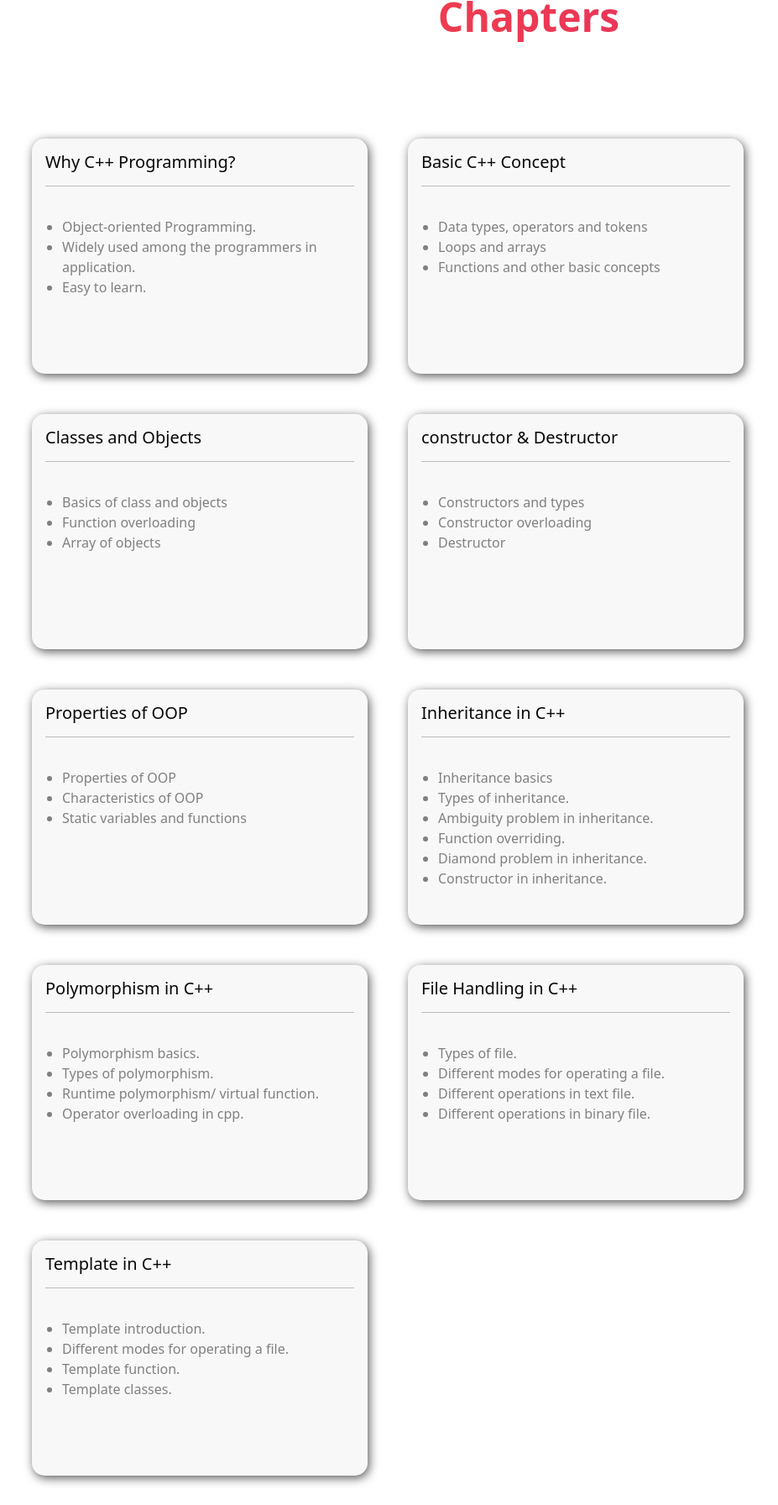
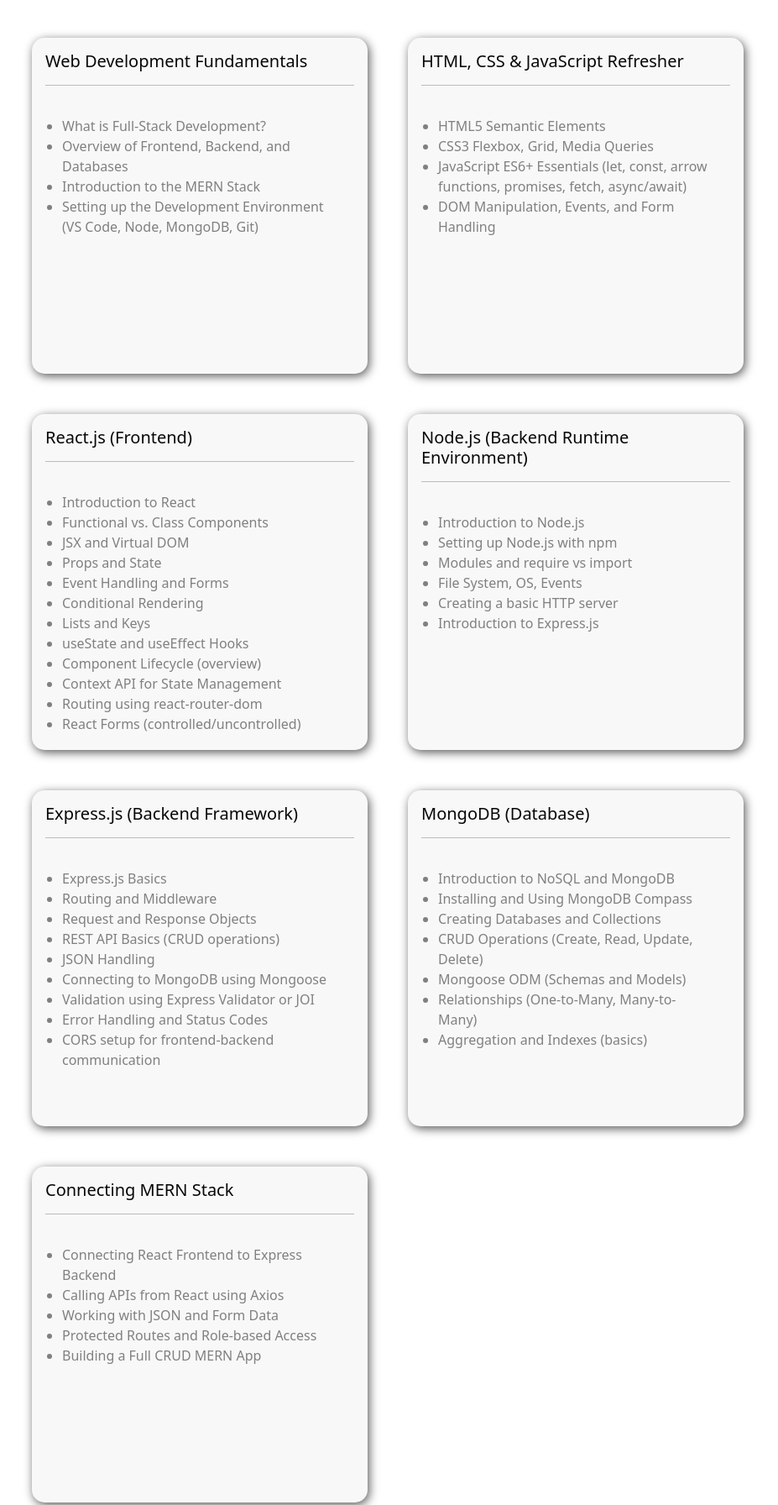
Before and after one commit to tushar598/AkSoftTechno, a website: page AkSoft/CourseCSSFile/MERN.html in a window 1280 px wide. Shown: the part 767-2559 px from the top of the page at 84% size, without its empty margins (10-937 px from the left). Drawn offline with nearby package versions, Linux system fonts and the light colour scheme.

Commit message:
final commit

```diff
--- a/AkSoft/CourseCSSFile/MERN.html
+++ b/AkSoft/CourseCSSFile/MERN.html
@@ -32,22 +32,37 @@
       <nav class="Navbar">
         <div class="navbar-header">
           <div class="logo">
-              <img src="../img/logo-bg-removed.png" alt="logo"/>
+            <img src="../img/logo-bg-removed.png" alt="logo" />
           </div>
 
           <!-- Desktop Navigation -->
           <div class="nav-menu">
             <ul class="nav-links">
               <li><a href="../index.html" class="nav-Link">Home </a></li>
-                  <li><a href="../index.html#Course_section" class="nav-Link">Course</a></li>
-                  <li><a href="../Placement/Placement.html" class="nav-Link">Placement</a></li>
-                  <li><a href="../index.html#about_section" class="nav-Link">About-us</a></li>
-                  <li><a href="../index.html#footer-contact" class="nav-Link">Contact</a></li>
+              <li>
+                <a href="../index.html#Course_section" class="nav-Link"
+                  >Course</a
+                >
+              </li>
+              <li>
+                <a href="../Placement/Placement.html" class="nav-Link"
+                  >Placement</a
+                >
+              </li>
+              <li>
+                <a href="../index.html#about_section" class="nav-Link"
+                  >About-us</a
+                >
+              </li>
+              <li>
+                <a href="../index.html#footer-contact" class="nav-Link"
+                  >Contact</a
+                >
+              </li>
             </ul>
 
             <div class="nav-buttons">
               <a href="../login.html" class="Btn btn-Secondary">Get Started</a>
-
             </div>
           </div>
 
@@ -62,44 +77,57 @@
         <!-- Mobile Menu Dropdown -->
         <div class="mobile-menu" id="mobileMenu">
           <ul class="mobile-nav-links">
-              <li><a href="../index.html#about_section" class="mobile-nav-link">About </a></li>
-              <li><a href="../Placement/Placement.html" class="mobile-nav-link">Placement</a></li>
-              <li><a href="../index.html#Course_section" class="mobile-nav-link">Cources</a></li>
-              <li><a href="../index.html#contactus_section" class="mobile-nav-link">Contact</a></li>
-              <li><a href="../index.html#footer-contact" class="mobile-nav-link">Location</a></li>
+            <li>
+              <a href="../index.html#about_section" class="mobile-nav-link"
+                >About
+              </a>
+            </li>
+            <li>
+              <a href="../Placement/Placement.html" class="mobile-nav-link"
+                >Placement</a
+              >
+            </li>
+            <li>
+              <a href="../index.html#Course_section" class="mobile-nav-link"
+                >Cources</a
+              >
+            </li>
+            <li>
+              <a href="../index.html#contactus_section" class="mobile-nav-link"
+                >Contact</a
+              >
+            </li>
+            <li>
+              <a href="../index.html#footer-contact" class="mobile-nav-link"
+                >Location</a
+              >
+            </li>
           </ul>
 
           <div class="mobile-buttons">
-              <a href="../login.html" class="mobile-Btn mobile-btn-Primary">Get started</a>
+            <a href="../login.html" class="mobile-Btn mobile-btn-Primary"
+              >Get started</a
+            >
           </div>
         </div>
       </nav>
-
     </header>
 
     <main>
       <div class="Course_Container">
         <div class="cInfo">
-          <h3>Learn C++: Introduction</h3>
+          <h3>Learn MERN Stack : Introduction</h3>
           <br />
           <p>
-            C++ is a general purpose programming language and widely used now a
-            days for competitive programming. It has imperative, object-oriented
-            and generic programming features. C++, high-level computer
-            programming language. Developed by Bjarne Stroustrup of Bell
-            Laboratories in the early 1980s, it is based on the traditional C
-            language but with added object-oriented programming and other
-            capabilities. C++ is considered one of the fastest languages and is
-            very close to low-level languages, thus allowing complete control
-            over memory allocation and management. Our C++ tutorial includes all
-            topics of C++ such as first example, control statements, objects and
-            classes, inheritance, constructor, destructor, this, static,
-            polymorphism, abstraction, abstract class, interface, namespace,
-            encapsulation, arrays, strings, exception handling, File IO, etc.
+            Mern Stack is a collection of technologies used to build full-stack
+            web applications. It consists of MongoDB, Express.js, React.js, and
+            Node.js. This course will guide you through the fundamentals of each
+            technology, enabling you to create dynamic and responsive web
+            applications.
           </p>
         </div>
         <div class="courseImage">
-          <img src="../images/courses/" alt="C++" />
+          <img src="../images/courses/MERN_stack.jpg" alt="Mern" />
         </div>
       </div>
 
@@ -116,12 +144,16 @@
           <!-- card 01 -->
           <div class="card">
             <div class="card-body">
-              <h5 class="card-title">Why C++ Programming?</h5>
+              <h5 class="card-title">Web Development Fundamentals</h5>
               <hr />
               <ul class="card-text">
-                <li>Object-oriented Programming.</li>
-                <li>Widely used among the programmers in application.</li>
-                <li>Easy to learn.</li>
+                <li>What is Full-Stack Development?</li>
+                <li>Overview of Frontend, Backend, and Databases</li>
+                <li>Introduction to the MERN Stack</li>
+                <li>
+                  Setting up the Development Environment (VS Code, Node,
+                  MongoDB, Git)
+                </li>
               </ul>
             </div>
           </div>
@@ -130,12 +162,16 @@
           <!-- card 02 -->
           <div class="card">
             <div class="card-body">
-              <h5 class="card-title">Basic C++ Concept</h5>
+              <h5 class="card-title">HTML, CSS & JavaScript Refresher</h5>
               <hr />
               <ul class="card-text">
-                <li>Data types, operators and tokens</li>
-                <li>Loops and arrays</li>
-                <li>Functions and other basic concepts</li>
+                <li>HTML5 Semantic Elements</li>
+                <li>CSS3 Flexbox, Grid, Media Queries</li>
+                <li>
+                  JavaScript ES6+ Essentials (let, const, arrow functions,
+                  promises, fetch, async/await)
+                </li>
+                <li>DOM Manipulation, Events, and Form Handling</li>
               </ul>
             </div>
           </div>
@@ -144,12 +180,21 @@
           <!-- card 03 -->
           <div class="card">
             <div class="card-body">
-              <h5 class="card-title">Classes and Objects</h5>
+              <h5 class="card-title">React.js (Frontend)</h5>
               <hr />
               <ul class="card-text">
-                <li>Basics of class and objects</li>
-                <li>Function overloading</li>
-                <li>Array of objects</li>
+                <li>Introduction to React</li>
+                <li>Functional vs. Class Components</li>
+                <li>JSX and Virtual DOM</li>
+                <li>Props and State</li>
+                <li>Event Handling and Forms</li>
+                <li>Conditional Rendering</li>
+                <li>Lists and Keys</li>
+                <li>useState and useEffect Hooks</li>
+                <li>Component Lifecycle (overview)</li>
+                <li>Context API for State Management</li>
+                <li>Routing using react-router-dom</li>
+                <li>React Forms (controlled/uncontrolled)</li>
               </ul>
             </div>
           </div>
@@ -158,12 +203,15 @@
           <!-- card 04 -->
           <div class="card">
             <div class="card-body">
-              <h5 class="card-title">constructor & Destructor</h5>
+              <h5 class="card-title">Node.js (Backend Runtime Environment)</h5>
               <hr />
               <ul class="card-text">
-                <li>Constructors and types</li>
-                <li>Constructor overloading</li>
-                <li>Destructor</li>
+                <li>Introduction to Node.js</li>
+                <li>Setting up Node.js with npm</li>
+                <li>Modules and require vs import</li>
+                <li>File System, OS, Events</li>
+                <li>Creating a basic HTTP server</li>
+                <li>Introduction to Express.js</li>
               </ul>
             </div>
           </div>
@@ -172,12 +220,18 @@
           <!-- card 05 -->
           <div class="card">
             <div class="card-body">
-              <h5 class="card-title">Properties of OOP</h5>
+              <h5 class="card-title">Express.js (Backend Framework)</h5>
               <hr />
               <ul class="card-text">
-                <li>Properties of OOP</li>
-                <li>Characteristics of OOP</li>
-                <li>Static variables and functions</li>
+                <li>Express.js Basics</li>
+                <li>Routing and Middleware</li>
+                <li>Request and Response Objects</li>
+                <li>REST API Basics (CRUD operations)</li>
+                <li>JSON Handling</li>
+                <li>Connecting to MongoDB using Mongoose</li>
+                <li>Validation using Express Validator or JOI</li>
+                <li>Error Handling and Status Codes</li>
+                <li>CORS setup for frontend-backend communication</li>
               </ul>
             </div>
           </div>
@@ -186,15 +240,16 @@
           <!-- card 06 -->
           <div class="card">
             <div class="card-body">
-              <h5 class="card-title">Inheritance in C++</h5>
+              <h5 class="card-title">MongoDB (Database)</h5>
               <hr />
               <ul class="card-text">
-                <li>Inheritance basics</li>
-                <li>Types of inheritance.</li>
-                <li>Ambiguity problem in inheritance.</li>
-                <li>Function overriding.</li>
-                <li>Diamond problem in inheritance.</li>
-                <li>Constructor in inheritance.</li>
+                <li>Introduction to NoSQL and MongoDB</li>
+                <li>Installing and Using MongoDB Compass</li>
+                <li>Creating Databases and Collections</li>
+                <li>CRUD Operations (Create, Read, Update, Delete)</li>
+                <li>Mongoose ODM (Schemas and Models)</li>
+                <li>Relationships (One-to-Many, Many-to-Many)</li>
+                <li>Aggregation and Indexes (basics)</li>
               </ul>
             </div>
           </div>
@@ -203,47 +258,18 @@
           <!-- card 07 -->
           <div class="card">
             <div class="card-body">
-              <h5 class="card-title">Polymorphism in C++</h5>
+              <h5 class="card-title">Connecting MERN Stack</h5>
               <hr />
               <ul class="card-text">
-                <li>Polymorphism basics.</li>
-                <li>Types of polymorphism.</li>
-                <li>Runtime polymorphism/ virtual function.</li>
-                <li>Operator overloading in cpp.</li>
+                <li>Connecting React Frontend to Express Backend</li>
+                <li>Calling APIs from React using Axios</li>
+                <li>Working with JSON and Form Data</li>
+                <li>Protected Routes and Role-based Access</li>
+                <li>Building a Full CRUD MERN App</li>
               </ul>
             </div>
           </div>
           <!-- card 07 end  -->
-
-          <!-- card 08 -->
-          <div class="card">
-            <div class="card-body">
-              <h5 class="card-title">File Handling in C++</h5>
-              <hr />
-              <ul class="card-text">
-                <li>Types of file.</li>
-                <li>Different modes for operating a file.</li>
-                <li>Different operations in text file.</li>
-                <li>Different operations in binary file.</li>
-              </ul>
-            </div>
-          </div>
-          <!-- card 08 end -->
-
-          <!-- card 09 -->
-          <div class="card">
-            <div class="card-body">
-              <h5 class="card-title">Template in C++</h5>
-              <hr />
-              <ul class="card-text">
-                <li>Template introduction.</li>
-                <li>Different modes for operating a file.</li>
-                <li>Template function.</li>
-                <li>Template classes.</li>
-              </ul>
-            </div>
-          </div>
-          <!-- card 09 end  -->
         </div>
       </div>
     </main>
--- a/AkSoft/CourseCSSFile/course.css
+++ b/AkSoft/CourseCSSFile/course.css
@@ -479,7 +479,7 @@
 }
 
 div.card-body {
-  height: 280px;
+  height: 25em;
 }
 
 div.cInfo p {
--- a/AkSoft/Placement/placement.css
+++ b/AkSoft/Placement/placement.css
@@ -3,14 +3,17 @@
 @import url("https://fonts.googleapis.com/css?family=Open+Sans&display=swap");
 @import url("https://fonts.googleapis.com/css2?family=Poppins:wght@400;500&display=swap");
 
-* {
+/* Reset and Base Styles */
+*,
+*::before,
+*::after {
   box-sizing: border-box;
   margin: 0;
   padding: 0;
 }
 
-html,body {
-
+html,
+body {
   scroll-behavior: smooth;
 }
 
@@ -348,10 +351,6 @@
   transition: all 1s;
 }
 
-
-
-
-
 .head-container {
   padding-top: 205px;
   display: flex;
@@ -531,6 +530,10 @@
  */
 
 /* placement-seciton */
+
+.review{
+  width: 95%;
+}
 .carousel-container {
   width: 90%;
   max-width: 1020px;
@@ -553,8 +556,8 @@
   justify-content: space-around;
   flex-direction: row;
   /* background: linear-gradient(to right, #f94a38, #df286f); */
-background: transparent;
-border: none;
+  background: transparent;
+  border: none;
   /* border: 0.03px solid rgb(217, 216, 216);
   border-radius: 25px; */
   width: 100%;
@@ -583,7 +586,7 @@
   display: flex;
   align-items: center;
   justify-content: center;
-  background: url('../PlaceCompany/26129713_soft_red_low_poly_pattern_background.svg');
+  background: url("../PlaceCompany/26129713_soft_red_low_poly_pattern_background.svg");
   background-size: cover;
   padding: 0 1em;
   border-radius: 12px;
@@ -596,7 +599,7 @@
 .card_info h3 {
   font-size: 2em;
   font-weight: 800;
-  padding-bottom: 1em;
+  padding-bottom: 0.1em;
   color: #222;
 }
 
@@ -617,8 +620,6 @@
   padding: 0 3em;
 }
 
-.card-body {
-}
 
 .card button {
   background: linear-gradient(to right, #f94a38, #df286f);
@@ -795,10 +796,12 @@
 }
 
 footer .right-col iframe {
-  width: 30em;
+  width: 100%;
+  max-width: 30em;
   height: 300px;
-  border: 0;
 }
+
+
 
 footer .txtb {
   flex: 1;
@@ -882,7 +885,6 @@
     display: none;
   }
 
-
   .right-col {
     display: flex;
     justify-content: center;
@@ -952,7 +954,7 @@
     margin-top: 1em;
     color: #000000;
     font-weight: 200;
-    font-size: 1em;
+    font-size: 0.9em;
     margin-bottom: 15px;
   }
 
@@ -964,8 +966,8 @@
     margin: 1em 14px;
     height: 29em;
     align-items: center;
-    background: url('../PlaceCompany/26129713_soft_red_low_poly_pattern_background.svg');
-  background-size: cover;
+    background: url("../PlaceCompany/26129713_soft_red_low_poly_pattern_background.svg");
+    background-size: cover;
     border-radius: 12px;
     overflow: hidden;
     transition: max-height 0.3s ease;
```
Also changed, not shown: AkSoft/CourseCSSFile/JAVASCRIPT.html (+156 -29 lines), AkSoft/Placement/Placement.html (+10 -5 lines), AkSoft/package-lock 2.json (renamed from package-lock 2.json), AkSoft/package.json (renamed from package.json), AkSoft/readme.md (renamed from readme.md), 3 other files. Lines whose indentation alone changed are shown as unchanged.
